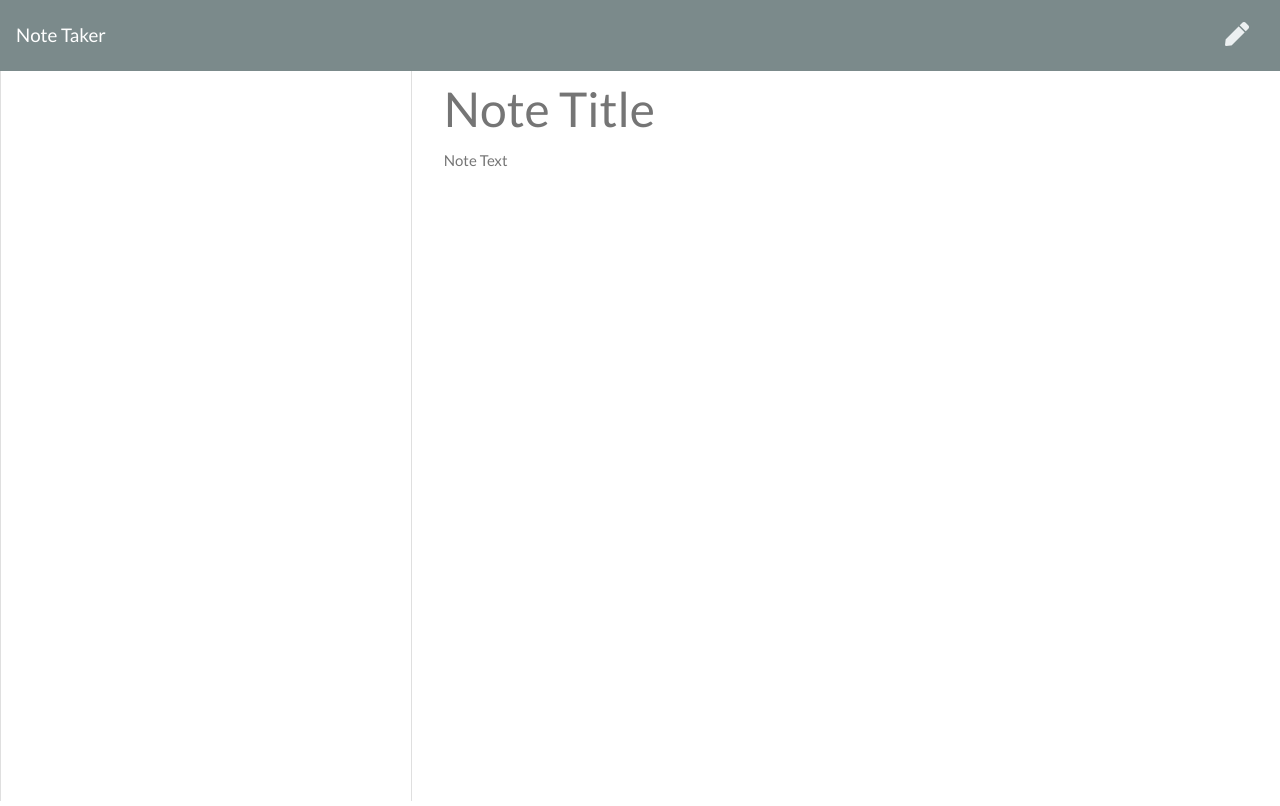
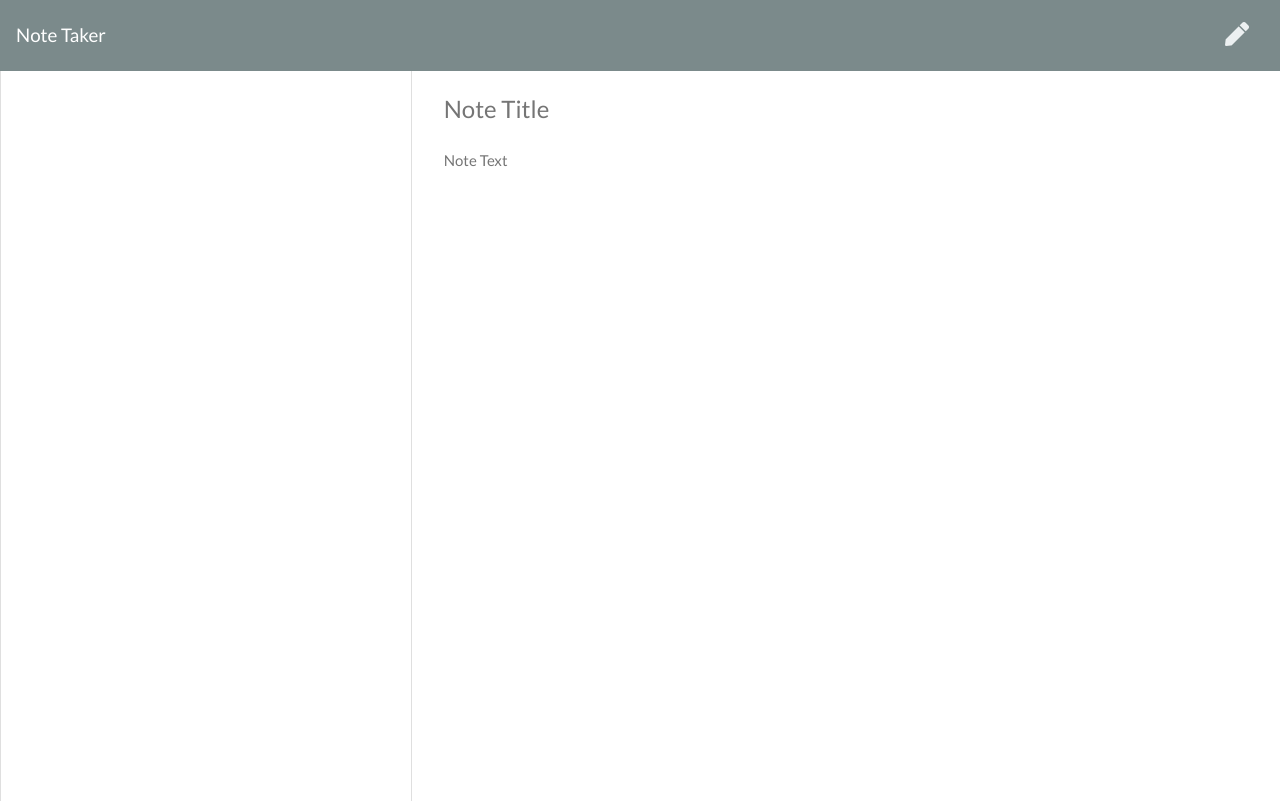
Before and after one commit to wilpar4813/noteTaker, a website: page public/notes.html in a window 1280 px wide. Drawn offline with nearby package versions, Linux system fonts and the light colour scheme; no server answers.

Commit message:
corrected font over flow

```diff
--- a/public/notes.html
+++ b/public/notes.html
@@ -30,7 +30,7 @@
         </div>
       </div>
       <div class="col-8">
-        <input class="note-title" placeholder="Note Title" maxlength="28" type="text">
+        <input class="note-title" placeholder="Note Title" style="font-size:24px" maxlength="28" type="text">
         <textarea class="note-textarea" placeholder="Note Text"></textarea>
       </div>
     </div>
```
